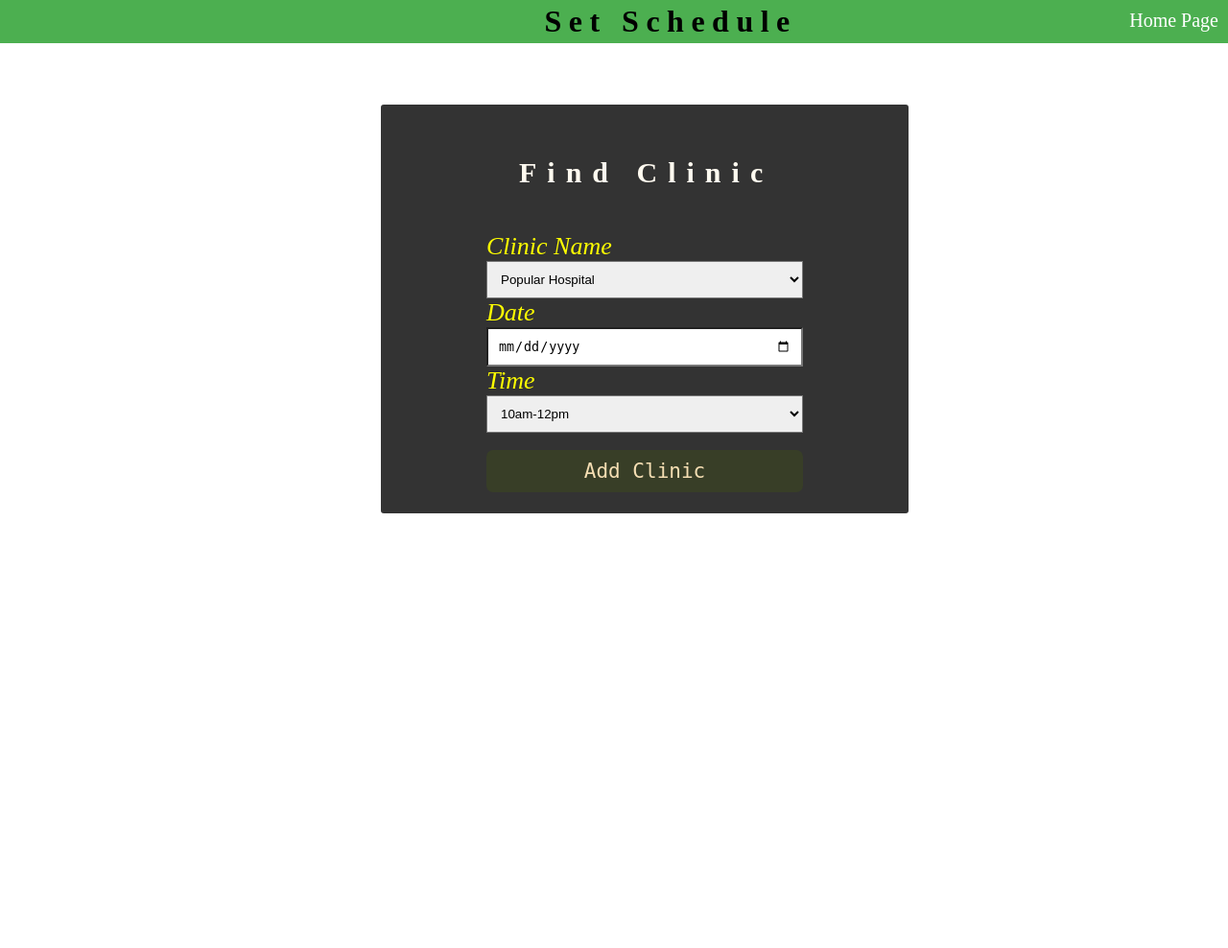
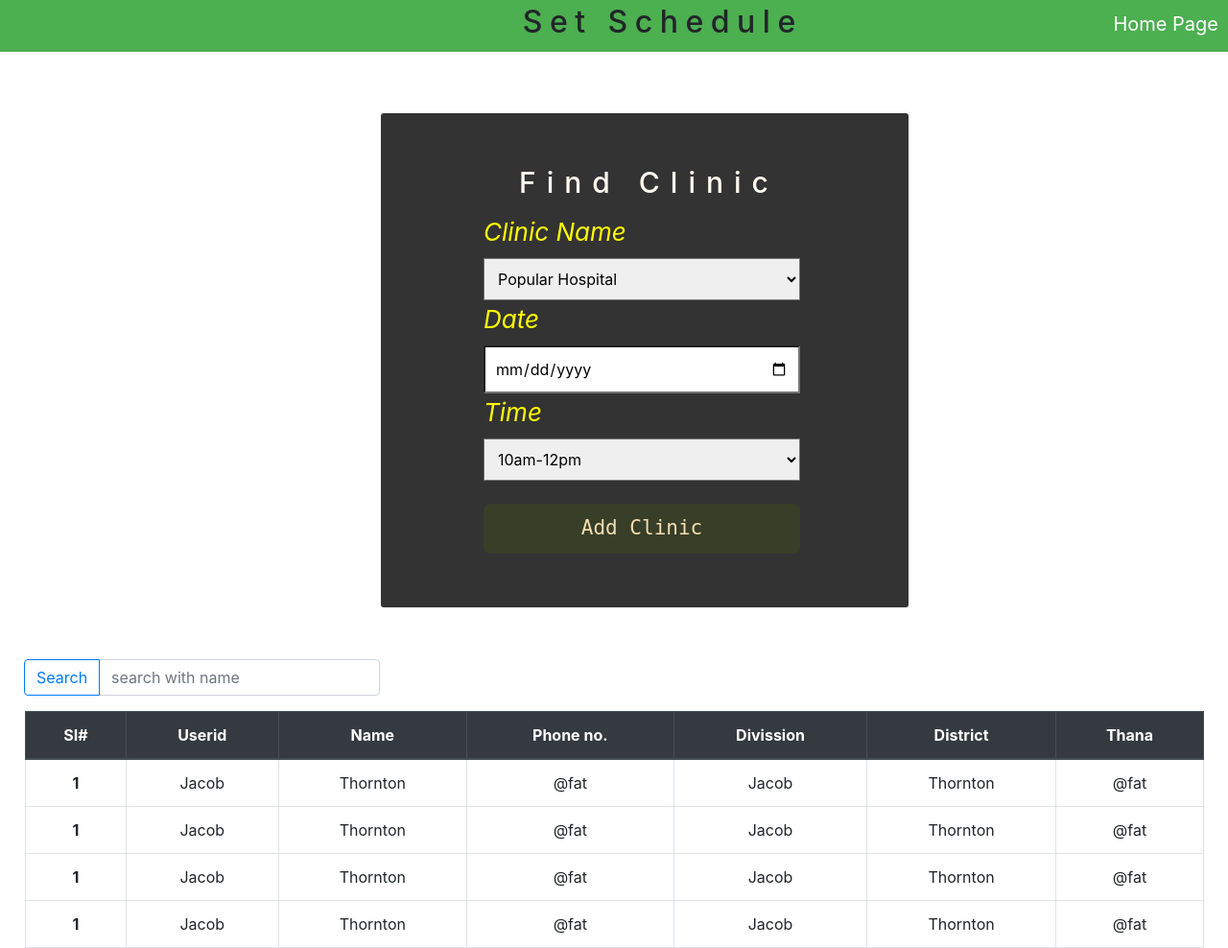
Before and after one commit to Hasibul218/online_clinic_system, a PHP site: page /DoctorSetSchedule.php in a window 1280 px wide. Shown: the whole page at 96% size. Before the commit the page ends 535 px from the top, so only its background shows below. Run offline with PHP 8.4, Linux system fonts and the light colour scheme.

Commit message:
add table in doctor page

```diff
--- a/view/CSS/doctorcss.css
+++ b/view/CSS/doctorcss.css
@@ -48,7 +48,7 @@ align-items:center;
 .model-content
 {
         width: 500px;
-    height: 370px;
+    height: 590px;
     background-color: #2b2626;
     border-radius:4px;
     text-align:center;
@@ -95,3 +95,16 @@ position: absolute;
     background-color: #2b2626;
     border: none;
 }
+
+.table
+{
+    width: 98%;
+    margin: 49px 0px 0px 13px;
+    text-align: center;
+}
+.search
+{
+    width: 29%;
+    margin: 54px 0px 0px 25px;
+    float: left;
+}
--- a/view/CSS/setschedule.css
+++ b/view/CSS/setschedule.css
@@ -6,7 +6,7 @@
 .div2
 {
     background-color: #333;
-    height: 426px;
+    height: 515px;
     width: 550px;
     margin: 64px 0px 0px 397px;
     border-radius: 3px;
@@ -25,7 +25,7 @@ h3
     height: 200px;
     width: 332px;
     padding: 49px;
-    margin: -4px 0px 0px 61px;
+    margin: -43px 0px 0px 58px
 }
 label
 {
--- a/view/DoctorSetSchedule.php
+++ b/view/DoctorSetSchedule.php
@@ -1,3 +1,6 @@
+<?php
+	include 'CSS/bootstrap.php';
+?>
 <html>
 	<head>
 		<title>
@@ -33,6 +36,69 @@
 				<!--submit button here -->
 				<button name="submit"class="submit">Add Clinic</button>
 			</div>
-		<div>
+		</div>
+		<!--search bar & table starts-->
+		<div class="search">
+			<div class="input-group mb-3">
+				<div class="input-group-prepend">
+					<button class="btn btn-outline-primary" type="button">Search</button>
+				</div>
+				<input type="text" class="form-control" placeholder="search with name" >
+			</div>
+		</div>
+		<div class="table">
+			<table class="table table-hover table-bordered ">
+			  <thead>
+			    <tr class="thead-dark">
+			      <th scope="col">SI#</th>
+			      <th scope="col">Userid</th>
+			      <th scope="col">Name</th>
+			      <th scope="col">Phone no.</th>
+			      <th scope="col">Divission</th>
+			      <th scope="col">District</th>
+			      <th scope="col">Thana</th>
+			    </tr>
+			  </thead>
+			  <tbody>
+			    <tr>
+			      <th scope="row">1</th>
+			      <td>Jacob</td>
+			      <td>Thornton</td>
+			      <td>@fat</td>
+			      <td>Jacob</td>
+			      <td>Thornton</td>
+			      <td>@fat</td>
+			    </tr>
+			    <tr>
+			      <th scope="row">1</th>
+			      <td>Jacob</td>
+			      <td>Thornton</td>
+			      <td>@fat</td>
+			      <td>Jacob</td>
+			      <td>Thornton</td>
+			      <td>@fat</td>
+			    </tr>
+			    <tr>
+			      <th scope="row">1</th>
+			      <td>Jacob</td>
+			      <td>Thornton</td>
+			      <td>@fat</td>
+			      <td>Jacob</td>
+			      <td>Thornton</td>
+			      <td>@fat</td>
+			    </tr>
+			    <tr>
+			      <th scope="row">1</th>
+			      <td>Jacob</td>
+			      <td>Thornton</td>
+			      <td>@fat</td>
+			      <td>Jacob</td>
+			      <td>Thornton</td>
+			      <td>@fat</td>
+			    </tr>
+			  </tbody>
+			</table>
+		</div>
+		<!--search bar & table ends-->
 	</body>
 </html>
```
Also changed, not shown: view/DoctorPatientRecords.php (+59 -0 lines), view/DoctorPatientWaiting.php (+63 -1 lines). Lines whose indentation alone changed are shown as unchanged.
